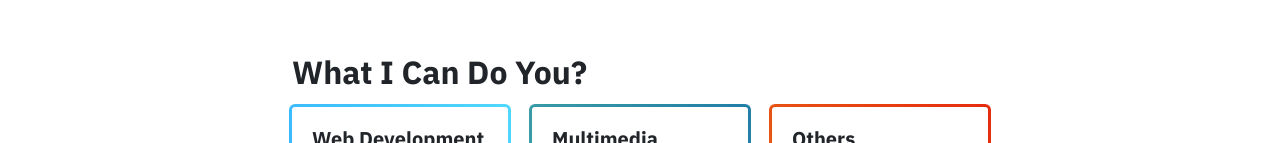
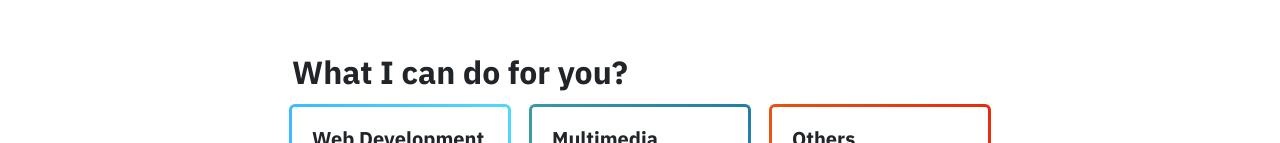
Before and after one commit to mgswid/mgswid.github.io, a plain HTML site: page index.html in a window 1280 px wide. Shown: the part 303-446 px from the top of the page. Drawn offline with Linux system fonts and the light colour scheme.

Commit message:
Fix missing text

```diff
--- a/index.html
+++ b/index.html
@@ -108,7 +108,7 @@
 			<div class="container">
 				<div class="row justify-content-md-center">
 					<div class="col">
-						<h2>What I Can Do You?</h2>
+						<h2>What I can do for you?</h2>
 					</div>
 				</div>
 				<div class="row justify-content-md-center">
```
